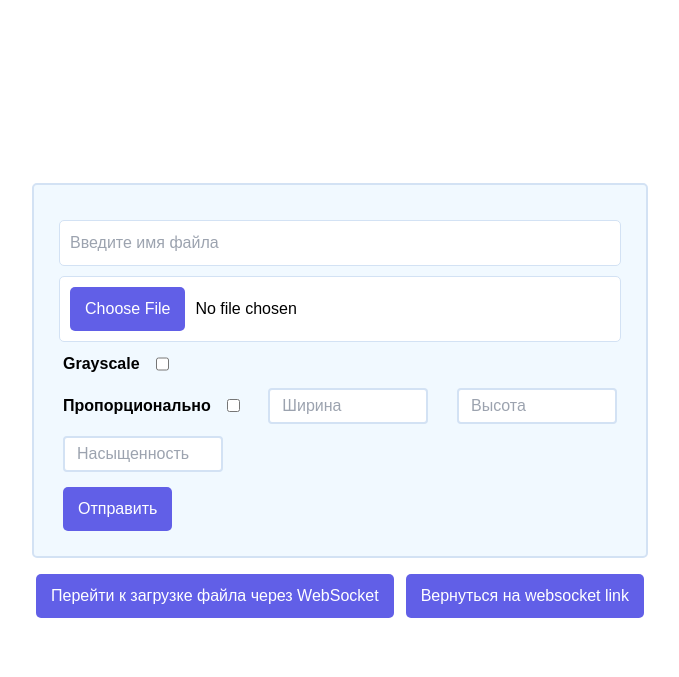
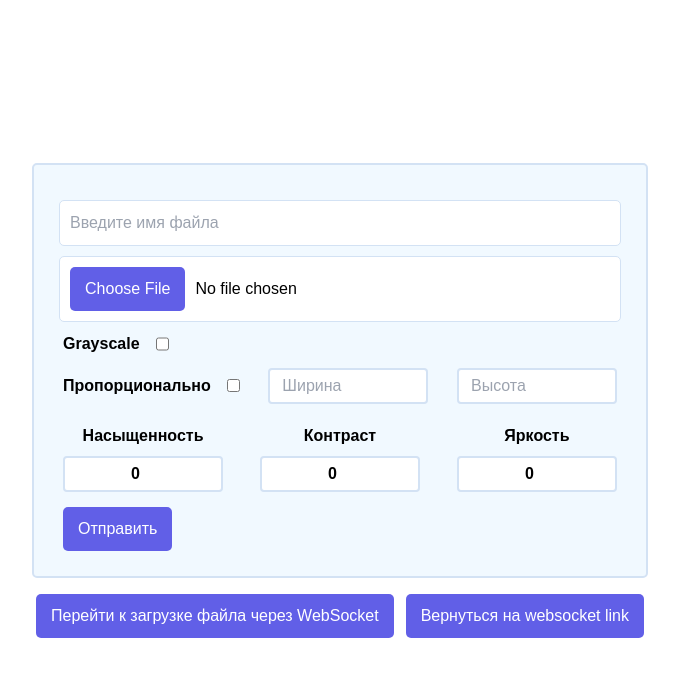
Before and after one commit to Dmitriy-kon/image_enhancer, a Python web app: template main_app/src/app/presentation/templates/index.html in a window 1280 px wide. Shown: the top 677 px of the page, without its empty margins (300-979 px from the left). Run offline with Jinja, Linux system fonts and the light colour scheme; the template is opened without the code that fills it, so the values that code supplies are empty.

Commit message:
add brigthtest and contrast

```diff
--- a/docker-compose.yml
+++ b/docker-compose.yml
@@ -6,6 +6,8 @@ services:
     command: uvicorn --factory app.main.main:create_app --reload --host 0.0.0.0 --port 8008
     ports:
       - 8000:8008
+    env_file:
+      - .env.prod
     volumes:
       - ./main_app:/app
     depends_on:
@@ -26,6 +28,8 @@ services:
       - 8001:8001
     volumes:
       - ./worker:/app
+    env_file:
+      - .env.prod
     depends_on:
       - nats
       - python_external
--- a/main_app/src/app/application/put_file.py
+++ b/main_app/src/app/application/put_file.py
@@ -26,7 +26,7 @@ class PutImagetoBroker:
         object_storage: ObjectStorage = await broker.object_storage(
             bucket="storage", ttl=60
         )
-
+        print(image.name)
         await object_storage.put(
             name=image.name, data=file_data, meta=ObjectMeta(headers=image.convert_data)
         )
--- a/main_app/src/app/presentation/static/file_script.js
+++ b/main_app/src/app/presentation/static/file_script.js
@@ -9,6 +9,8 @@ document.addEventListener("DOMContentLoaded", function () {
         height: parseInt(document.getElementById("scaleHeight").value, 10),
       },
       saturation: parseInt(document.getElementById("saturation").value, 10),
+      contrast: parseInt(document.getElementById("contrast").value, 10),
+      brightness: parseInt(document.getElementById("brightness").value, 10),
     };
   }
 
@@ -24,8 +26,6 @@ document.addEventListener("DOMContentLoaded", function () {
       alert("Файл или имя файла не выбраны");
       return;
     }
-
-
 
     let metadata = collectMetadata();
 
@@ -64,8 +64,17 @@ document.addEventListener("DOMContentLoaded", function () {
         // Предполагаем, что сервер отправляет URL в виде строки
         let downloadUrl = event.data;
         let buttonsContainer = document.getElementById("mybuttons");
+
+        // Удаляем предыдущую кнопку (если она есть)
+        let existingDownloadButton =
+          document.getElementById("downloadButton");
+        if (existingDownloadButton) {
+          existingDownloadButton.remove();
+        }
+
         let downloadButton = document.createElement("button");
         downloadButton.textContent = "Скачать файл";
+        downloadButton.id = "downloadButton";
         downloadButton.onclick = function () {
           window.location.href = downloadUrl; // Перенаправление на URL для скачивания файла
           downloadButton.remove(); // Удаление кнопки после нажатия
@@ -89,40 +98,92 @@ document.addEventListener("DOMContentLoaded", function () {
 
 let originalWidth, originalHeight;
 
-document.getElementById('file').addEventListener('change', function(event) {
+document.getElementById("file").addEventListener("change", function (event) {
   let file = event.target.files[0];
-  if (file && file.type.startsWith('image/')) {
+  if (file && file.type.startsWith("image/")) {
     let img = new Image();
-    img.onload = function() {
+    img.onload = function () {
       originalWidth = this.width;
       originalHeight = this.height;
-      document.getElementById('scaleWidth').value = originalWidth;
-      document.getElementById('scaleHeight').value = originalHeight;
+      document.getElementById("scaleWidth").value = originalWidth;
+      document.getElementById("scaleHeight").value = originalHeight;
     };
     img.src = URL.createObjectURL(file);
   }
 });
 
 function updateProportionalSize(inputId, originalSize) {
-  if (document.getElementById('proportional').checked) {
-    let scaleWidth = document.getElementById('scaleWidth');
-    let scaleHeight = document.getElementById('scaleHeight');
+  if (document.getElementById("proportional").checked) {
+    let scaleWidth = document.getElementById("scaleWidth");
+    let scaleHeight = document.getElementById("scaleHeight");
     let ratio = originalWidth / originalHeight;
 
-    if (inputId === 'scaleWidth') {
+    if (inputId === "scaleWidth") {
       let newWidth = parseInt(scaleWidth.value, 10);
       scaleHeight.value = Math.round(newWidth / ratio);
-    } else if (inputId === 'scaleHeight') {
+    } else if (inputId === "scaleHeight") {
       let newHeight = parseInt(scaleHeight.value, 10);
       scaleWidth.value = Math.round(newHeight * ratio);
     }
   }
 }
 
-document.getElementById('scaleWidth').addEventListener('input', function() {
-  updateProportionalSize('scaleWidth', originalWidth);
+document.getElementById("scaleWidth").addEventListener("input", function () {
+  updateProportionalSize("scaleWidth", originalWidth);
 });
 
-document.getElementById('scaleHeight').addEventListener('input', function() {
-  updateProportionalSize('scaleHeight', originalHeight);
+document.getElementById("scaleHeight").addEventListener("input", function () {
+  updateProportionalSize("scaleHeight", originalHeight);
 });
+
+document
+  .getElementById("saturation")
+  .addEventListener("input", function (event) {
+    let saturationInput = event.target;
+    let saturationValue = parseInt(saturationInput.value, 10);
+
+    if (saturationValue > 200) {
+      saturationInput.value = 200;
+    } else if (saturationValue < 0) {
+      saturationInput.value = 0;
+    }
+  });
+
+document.getElementById("contrast").addEventListener("input", function (event) {
+  let contrastInput = event.target;
+  let contrastValue = parseInt(contrastInput.value, 10);
+
+  if (contrastValue < 0) {
+    contrastInput.value = 0;
+  } else if (contrastValue > 100) {
+    contrastInput.value = 100;
+  }
+});
+
+document
+  .getElementById("brightness")
+  .addEventListener("input", function (event) {
+    let brightnessInput = event.target;
+    let brightnessValue = parseInt(brightnessInput.value, 10);
+
+    if (brightnessValue < 0) {
+      brightnessInput.value = 0;
+    } else if (brightnessValue > 100) {
+      brightnessInput.value = 100;
+    }
+  });
+
+function validateSizeInput(event) {
+  let input = event.target;
+  if (parseInt(input.value, 10) < 0) {
+    input.value = 0;
+    alert("Значение не может быть меньше 0.");
+  }
+}
+
+document
+  .getElementById("scaleWidth")
+  .addEventListener("input", validateSizeInput);
+document
+  .getElementById("scaleHeight")
+  .addEventListener("input", validateSizeInput);
--- a/main_app/src/app/presentation/static/output.css
+++ b/main_app/src/app/presentation/static/output.css
@@ -562,28 +562,20 @@ video {
   margin-top: 1rem;
 }
 
+.mt-2 {
+  margin-top: 0.5rem;
+}
+
+.mb-2 {
+  margin-bottom: 0.5rem;
+}
+
 .flex {
   display: flex;
 }
 
-.h-4 {
-  height: 1rem;
-}
-
-.h-6 {
-  height: 1.5rem;
-}
-
 .w-40 {
   width: 10rem;
-}
-
-.w-4 {
-  width: 1rem;
-}
-
-.w-6 {
-  width: 1.5rem;
 }
 
 .basis-auto {
@@ -610,6 +602,10 @@ video {
   justify-content: space-between;
 }
 
+.gap-2 {
+  gap: 0.5rem;
+}
+
 .gap-3 {
   gap: 0.75rem;
 }
@@ -680,9 +646,8 @@ video {
   padding-bottom: 0.25rem;
 }
 
-.text-sm {
-  font-size: 0.875rem;
-  line-height: 1.25rem;
+.text-center {
+  text-align: center;
 }
 
 .text-base {
--- a/main_app/src/app/presentation/templates/index.html
+++ b/main_app/src/app/presentation/templates/index.html
@@ -23,15 +23,73 @@
               <label for="grayscale">Grayscale</label>
               <input type="checkbox" id="grayscale" />
             </div>
-          <div class="flex flex-row gap-4 justify-between content-center ">
+            <div class="flex flex-row gap-4 justify-between content-center">
               <div class="flex gap-4 items-center text-base font-semibold">
                 <label for="proportional">Пропорционально</label>
                 <input type="checkbox" id="proportional" />
               </div>
-            <input class="px-3 py-1 w-40 outline-1 outline-[#615fe7] border-2 rounded border-solid border-[#d3e2f4]" type="number" id="scaleWidth" placeholder="Ширина" required />
-            <input class="px-3 py-1 w-40 outline-1 outline-[#615fe7] border-2 rounded border-solid border-[#d3e2f4]"  type="number" id="scaleHeight" placeholder="Высота" required />
+              <input
+                class="px-3 py-1 w-40 outline-1 outline-[#615fe7] border-2 rounded border-solid border-[#d3e2f4]"
+                type="number"
+                id="scaleWidth"
+                placeholder="Ширина"
+                min="0"
+                required
+              />
+              <input
+                class="px-3 py-1 w-40 outline-1 outline-[#615fe7] border-2 rounded border-solid border-[#d3e2f4]"
+                type="number"
+                id="scaleHeight"
+                placeholder="Высота"
+                min="0"
+                required
+              />
             </div>
-          <input class="px-3 py-1 w-40 outline-1 outline-[#615fe7] border-2 rounded border-solid border-[#d3e2f4]"  type="number" id="saturation" placeholder="Насыщенность" required />
+            <div
+              class="flex flex-row gap-4 justify-between content-center text-base font-semibold mt-2"
+            >
+              <div class="flex flex-col gap-2 items-center">
+                <label for="saturation">Насыщенность</label>
+                <input
+                  class="px-3 py-1 w-40 outline-1 outline-[#615fe7] border-2 rounded border-solid border-[#d3e2f4] text-center"
+                  type="number"
+                  id="saturation"
+                  placeholder="Насыщенность"
+                  value="0"
+                  min="0"
+                  max="200"
+                  required
+                />
+              </div>
+
+              <div class="flex flex-col gap-2 items-center">
+                <label for="saturation">Контраст</label>
+                <input
+                  class="px-3 py-1 w-40 outline-1 outline-[#615fe7] border-2 rounded border-solid border-[#d3e2f4] text-center"
+                  type="number"
+                  id="contrast"
+                  placeholder="Контраст"
+                  value="0"
+                  min="0"
+                  max="100"
+                  required
+                />
+              </div>
+
+              <div class="flex flex-col gap-2 items-center">
+                <label for="saturation">Яркость</label>
+                <input
+                  class="px-3 py-1 w-40 outline-1 outline-[#615fe7] border-2 rounded border-solid border-[#d3e2f4] text-center"
+                  type="number"
+                  id="brightness"
+                  placeholder="Яркость"
+                  value="0"
+                  min="0"
+                  max="100"
+                  required
+                />
+              </div>
+            </div>
           </div>
           <div id="mybuttons" class="flex flex-row justify-between px-1">
             <button type="submit" id="send">Отправить</button>
--- a/main_app/src/app/presentation/web_api/api/event.py
+++ b/main_app/src/app/presentation/web_api/api/event.py
@@ -1,3 +1,4 @@
+import urllib.parse
 from typing import Annotated
 
 from app.adapters.s3.s3_client import S3Client
@@ -19,6 +20,8 @@ minio_router = APIRouter(tags=["minio-event"])
 async def get_event(request: Request):
     data = await request.json()
     filename = data.get("Records")[0].get("s3").get("object").get("key")
+    filename = urllib.parse.unquote(filename)
+
     ws = webscocket_client.get_file(filename)
     if not ws:
         return
--- a/worker/servicies/image_service.py
+++ b/worker/servicies/image_service.py
@@ -27,9 +27,14 @@ class ImageService:
                 )
             if image.convert_data.saturation:
                 ims.add_saturation(image.convert_data.saturation)
+            if image.convert_data.contrast:
+                ims.add_contrast(image.convert_data.contrast)
+            if image.convert_data.brightness:
+                ims.add_brightness(image.convert_data.brightness)
             res_image = ims.save()
 
         return res_image
 
     async def put_image(self, image: Image):
+        print(image.name)
         await s3_storage_inner.upload_file(image.name, image.data)
```
Also changed, not shown: other parts of main_app/src/app/presentation/static/output.css (+0 -86 lines), worker/adapters/pillow/image_processor.py (+11 -0 lines), worker/entities/image.py (+19 -3 lines). Lines whose indentation alone changed are shown as unchanged.
